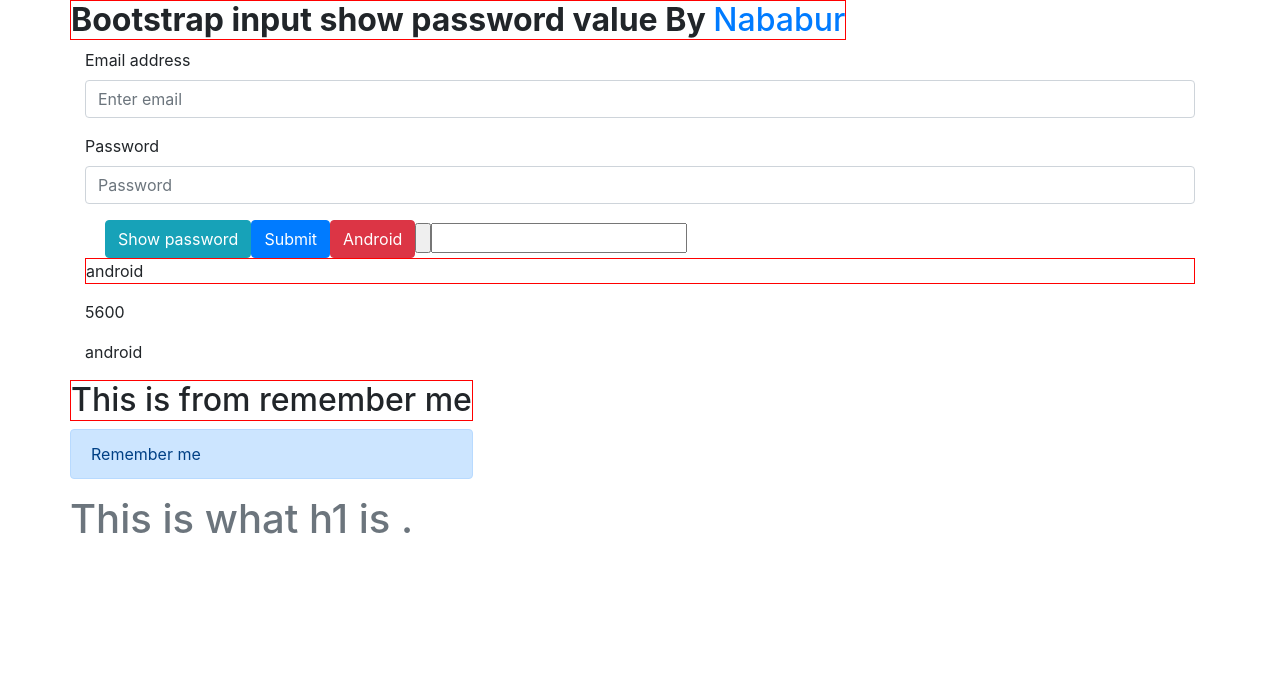
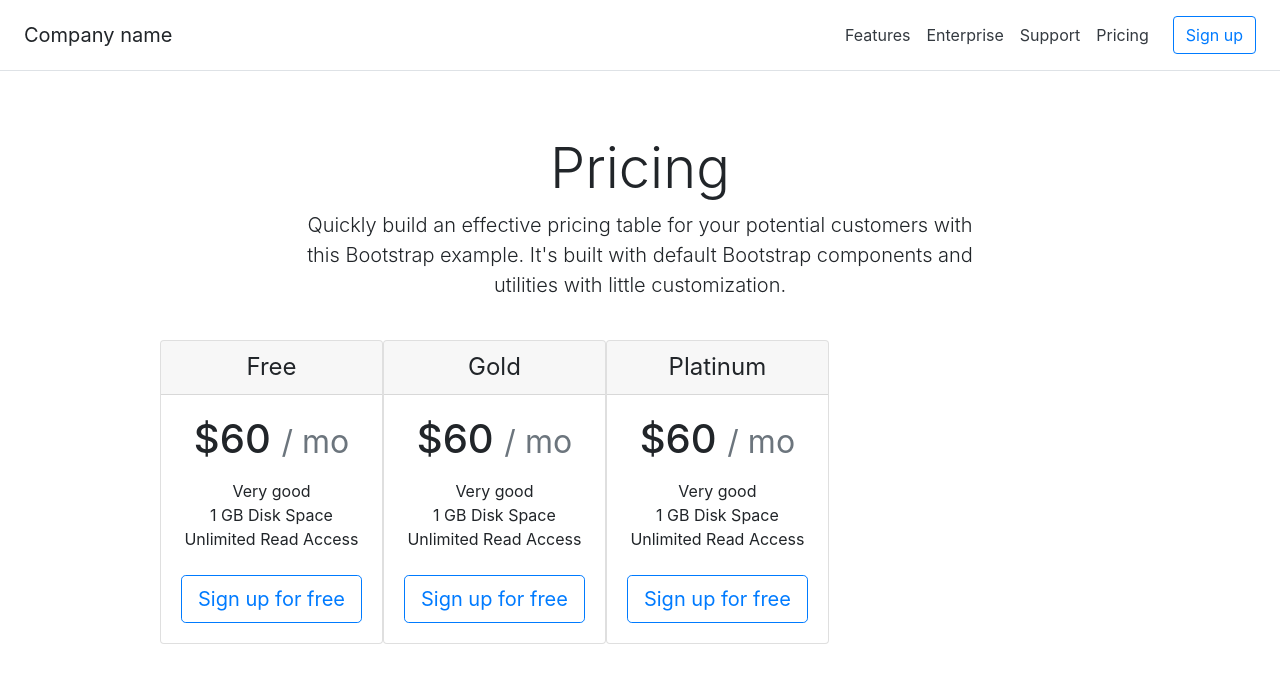
Before and after one commit to CodeKul/daily-angular-1030-1130-6thaug18, an Angular app in the folder angular/mysample/: page / in a window 1280 px wide. Shown: the top 682 px of the page. Built offline with nearby package versions, Linux system fonts and the light colour scheme.

Commit message:
databinding : custom  properties and events

```diff
--- a/angular/mysample/src/app/app.component.html
+++ b/angular/mysample/src/app/app.component.html
@@ -1,7 +1,7 @@
-<!-- <app-pricing></app-pricing> -->
+<app-pricing></app-pricing>
 
-<div class="container">
+<!-- <div class="container">
     <app-login>
         <h1 class="text-muted">This is what h1 is .</h1>
     </app-login>
-</div>
+</div> -->
--- a/angular/mysample/src/app/login/login.component.html
+++ b/angular/mysample/src/app/login/login.component.html
@@ -23,6 +23,7 @@
       <p [style.border]="'1px solid red'">{{pTxt}}</p>
       <p>{{100*56}}</p>
       <p [class.jumbotron]="tgl">{{pTxt.toLowerCase()}}</p>
+      <input type="text" [(ngModel)]="pTxt">
     </div>
     <!-- End form -->
   </div>
--- a/angular/mysample/src/app/login/login.component.ts
+++ b/angular/mysample/src/app/login/login.component.ts
@@ -11,6 +11,7 @@ export class LoginComponent implements OnInit {
   pTxt: string = 'android'
   tp = 'text'
   tgl = false
+  brd = '1px solid '
 
   constructor() { }
 
--- a/angular/mysample/src/app/login/login.module.ts
+++ b/angular/mysample/src/app/login/login.module.ts
@@ -1,11 +1,13 @@
 import { NgModule } from '@angular/core';
+import { FormsModule } from '@angular/forms';
 import { CommonModule } from '@angular/common';
 import { LoginComponent } from './login.component';
 import { RmbMeComponent } from './rmb-me.component';
 
 @NgModule({
   imports: [
-    CommonModule
+    CommonModule,
+    FormsModule
   ],
   declarations: [LoginComponent, RmbMeComponent],
   exports :[LoginComponent]
--- a/angular/mysample/src/app/pricing/price-card/price-card.component.html
+++ b/angular/mysample/src/app/pricing/price-card/price-card.component.html
@@ -1,16 +1,13 @@
 <div class="card-deck mb-3 text-center">
   <div class="card mb-4 box-shadow">
     <div class="card-header">
-      <h4 class="my-0 font-weight-normal">Free</h4>
+      <h4 class="my-0 font-weight-normal">{{type}}</h4>
     </div>
     <div class="card-body">
-      <h1 class="card-title pricing-card-title">$0 <small class="text-muted">/ mo</small></h1>
+      <h1 class="card-title pricing-card-title">{{cost}} <small class="text-muted">/ mo</small></h1>
       <ul class="list-unstyled mt-3 mb-4">
-        <li>10 users included</li>
-        <li>2 GB of storage</li>
-        <li>Email support</li>
-        <li>Help center access</li>
+        <li *ngFor="let inf of info">{{inf}}</li>
       </ul>
-      <button type="button" class="btn btn-lg btn-block btn-outline-primary">Sign up for free</button>
+      <button type="button" class="btn btn-lg btn-block btn-outline-primary" (click)="plsSignUp()">Sign up for free</button>
     </div>
   </div>
--- a/angular/mysample/src/app/pricing/price-card/price-card.component.ts
+++ b/angular/mysample/src/app/pricing/price-card/price-card.component.ts
@@ -1,4 +1,4 @@
-import { Component, OnInit } from '@angular/core';
+import { Component, OnInit, Input, EventEmitter, Output } from '@angular/core';
 
 @Component({
   selector: 'app-price-card',
@@ -7,9 +7,25 @@ import { Component, OnInit } from '@angular/core';
 })
 export class PriceCardComponent implements OnInit {
 
+  @Input()
+  type: string
+
+  @Input()
+  cost: string
+
+  @Input()
+  info: string[]
+
+  @Output()
+  onSignUp : EventEmitter<string> = new EventEmitter()
+
   constructor() { }
 
   ngOnInit() {
   }
 
+  plsSignUp() {
+    this.onSignUp.emit(this.type)
+  }
+
 }
--- a/angular/mysample/src/app/pricing/pricing.component.html
+++ b/angular/mysample/src/app/pricing/pricing.component.html
@@ -2,8 +2,8 @@
 <app-info></app-info>
 <div class="container">
     <div class="card-deck mb-3 text-center">
-        <app-price-card></app-price-card>
-        <app-price-card></app-price-card>
-        <app-price-card></app-price-card>
+        <app-price-card [type]="'Free'" [cost]="'$60'" [info]="['Very good','1 GB Disk Space','Unlimited Read Access']" ></app-price-card>
+        <app-price-card [type]="'Gold'" [cost]="'$60'" [info]="['Very good','1 GB Disk Space','Unlimited Read Access']"></app-price-card>
+        <app-price-card [type]="'Platinum'" [cost]="'$60'" [info]="['Very good','1 GB Disk Space','Unlimited Read Access']" (onSignUp)="wellSignUp($event)"></app-price-card>
     </div>
 </div>
--- a/angular/mysample/src/app/pricing/pricing.component.ts
+++ b/angular/mysample/src/app/pricing/pricing.component.ts
@@ -12,4 +12,8 @@ export class PricingComponent implements OnInit {
   ngOnInit() {
   }
 
+  wellSignUp(str : string) {
+
+  }
+
 }
```
